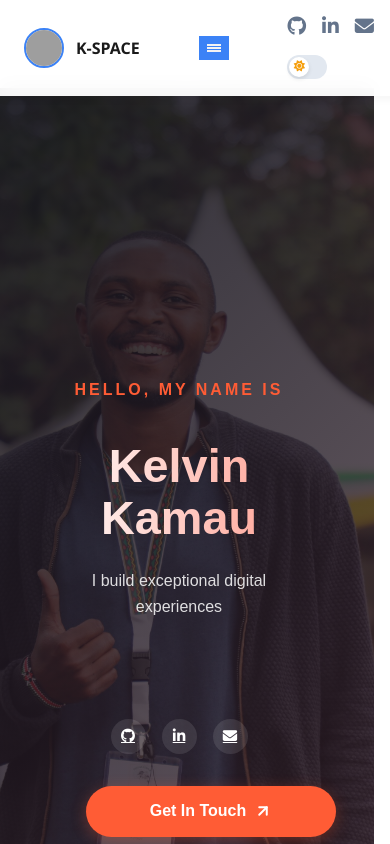
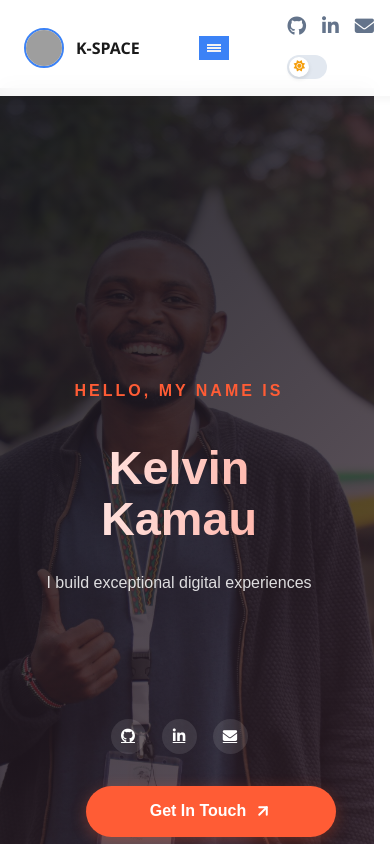
Before and after one commit to Njenga993/kspace, a Vue app: page / in a window 390 px wide. Shown: the top 844 px of the page. Built offline with nearby package versions, Linux system fonts and the light colour scheme; grey boxes are pictures that could not be loaded.

Commit message:
a few change

```diff
--- a/src/components/Experience.vue
+++ b/src/components/Experience.vue
@@ -1033,7 +1033,9 @@ body.dark-theme .stat-divider {
   .experience-section {
     padding: 4rem 1.5rem;
   }
-
+ .filter-container {
+  max-width: fit-content;
+ }
   .timeline-item {
     flex-direction: column;
     padding-bottom: 3rem;
@@ -1078,7 +1080,9 @@ body.dark-theme .stat-divider {
   .experience-section {
     padding: 3rem 1rem;
   }
-
+   .filter-container {
+  max-width: fit-content;
+ }
   .section-title {
     font-size: 2rem;
   }
--- a/src/components/Intro.vue
+++ b/src/components/Intro.vue
@@ -409,6 +409,7 @@ onMounted(() => {
 @media (max-width: 1200px) {
   .hero-content {
     padding: 0 1rem;
+    width: 100vw;
   }
 
   .hero-name {
@@ -446,6 +447,7 @@ onMounted(() => {
 @media (max-width: 768px) {
   .hero-content {
     gap: 2rem;
+    width: 100vw;
   }
 
   .hero-name {
@@ -482,6 +484,7 @@ onMounted(() => {
 @media (max-width: 480px) {
   .hero-name {
     font-size: clamp(2rem, 12vw, 3.5rem);
+    width: 100vw;
   }
 
   .hero-tagline {
```
